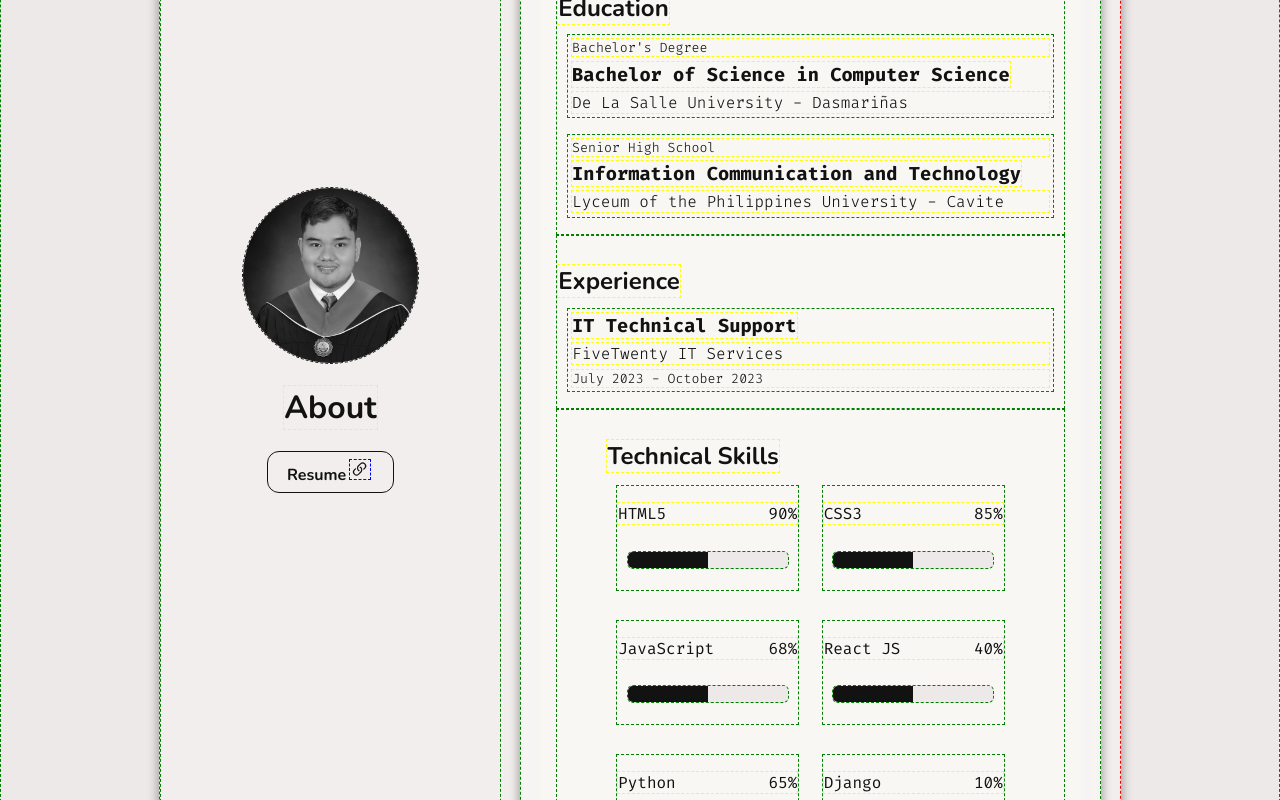
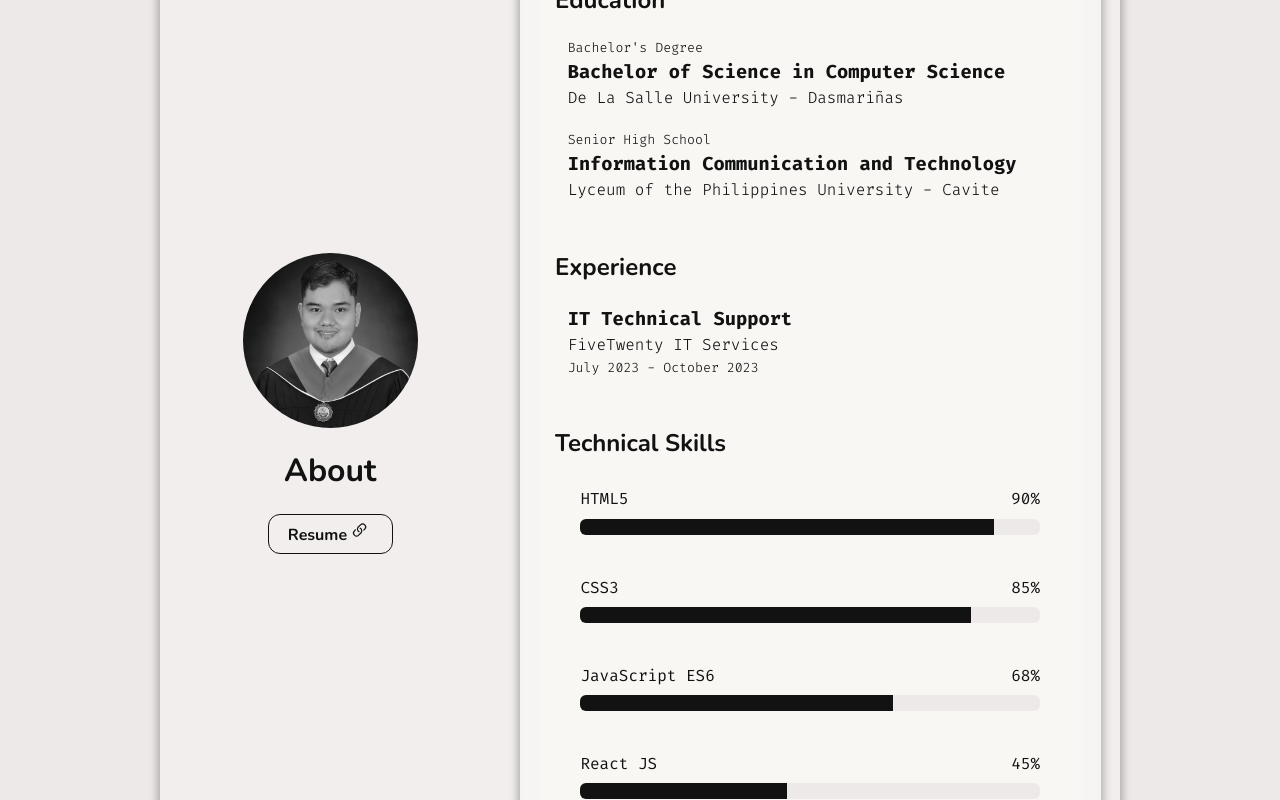
Before and after one commit to hecs2001/my-portfolio, a React (Vite) app: page / in a window 1280 px wide. Shown: the part 960-1760 px from the top of the page. Built offline with nearby package versions, Linux system fonts and the light colour scheme.

Commit message:
Quick Fix on Progress Bar

```diff
--- a/index.html
+++ b/index.html
@@ -2,7 +2,6 @@
 <html lang="en">
   <head>
     <meta charset="UTF-8" />
-    <link rel="icon" type="image/svg+xml" href="/vite.svg" />
     <meta name="viewport" content="width=device-width, initial-scale=1.0" />
     <link rel="preconnect" href="https://fonts.googleapis.com" />
     <link rel="preconnect" href="https://fonts.gstatic.com" crossorigin />
--- a/src/App.jsx
+++ b/src/App.jsx
@@ -24,7 +24,7 @@ function NavigationBar() {
         <NavigationButton name="projects" offset={-100} icon={<ProjectsIcon />}/>
         <NavigationButton name="contact" icon={<ContactIcon />}/>
       </div>
-      <button className="button" onClick={switchTheme}><MoonIcon /></button>
+      <button className="button" onClick={switchTheme}>{<MoonIcon />}</button>
     </div>
   )
 }
--- a/src/assets/data.js
+++ b/src/assets/data.js
@@ -36,10 +36,10 @@ const workExperience = [
 const devSkills = [
   { id: 0, skill: "HTML5", progress: 90 },
   { id: 1, skill: "CSS3", progress: 85 },
-  { id: 2, skill: "JavaScript", progress: 68 },
-  { id: 3, skill: "React JS", progress: 40 },
+  { id: 2, skill: "JavaScript ES6", progress: 68 },
+  { id: 3, skill: "React JS", progress: 45 },
   { id: 4, skill: "Python", progress: 65 },
-  { id: 5, skill: "Django", progress: 10 },
+  { id: 5, skill: "SQL", progress: 30 },
 ];
 
 const socialLinks = [
--- a/src/components/About.jsx
+++ b/src/components/About.jsx
@@ -64,8 +64,10 @@ export default function About() {
                   <h3>{title}</h3>
                   <h4>{company}</h4>
                   <h5>
-                    {nameMonth(startMonth)} {startYear} - {nameMonth(endMonth)}{" "}
-                    {endYear}
+                    {nameMonth(startMonth)} {startYear} -{" "}
+                    {endMonth === null && endYear === null
+                      ? "Present"
+                      : nameMonth(endMonth) + " " + endYear}
                   </h5>
                 </div>
               );
@@ -74,15 +76,20 @@ export default function About() {
         </div>
         <div className="skills-content">
           <h2>Technical Skills</h2>
-          {devSkills.map(({id, skill, progress}) => {
+          {devSkills.map(({ id, skill, progress }) => {
+            const progressStyle = { "--width": progress + "%" };
             return (
               <div key={id} className="progress-element">
-                <p className="progress-label" progress={progress + "%"}>{skill}</p>
-                <div className="progress-container" progress={progress + "%"}>
-                  <progress max={100} value={progress}>{progress}</progress>
+                <p className="progress-label" progress={progress + "%"}>
+                  {skill}
+                </p>
+                <div className="progress-container" style={progressStyle}>
+                  <progress max={100} value={progress}>
+                    {progress}
+                  </progress>
                 </div>
               </div>
-            )
+            );
           })}
         </div>
       </div>
--- a/src/components/Footer.jsx
+++ b/src/components/Footer.jsx
@@ -9,7 +9,7 @@ export default function Footer() {
         <button className="button" onClick={() => {window.open("https://www.react.dev", "_blank")}}><ReactIcon /></button>
       </div>
       <div className="footer-text">
-        <p>Hecs &copy; {new Date().getFullYear()}</p>
+        <p>&copy; {new Date().getFullYear()} Hector Liam Valdez</p>
         <p>All Rights Reserved</p>
       </div>
     </div>
--- a/src/components/Projects.jsx
+++ b/src/components/Projects.jsx
@@ -1,4 +1,14 @@
 import "../styles/Projects.css";
+
+function ProjectCard({ image, title, description }) {
+  return (
+    <div className="item-card glass">
+      <img src={image} />
+      <h3>{title}</h3>
+      <p>{description}</p>
+    </div>
+  );
+}
 
 export function Projects() {
   return (
@@ -7,7 +17,6 @@ export function Projects() {
         <h1>Projects</h1>
       </div>
       <div className="bottom-pane glass">
-        <h2>no projects yet...</h2>
       </div>
     </div>
   );
--- a/src/styles/About.css
+++ b/src/styles/About.css
@@ -33,8 +33,7 @@
     div {
       text-align: left;
       h2 {
-        margin-top: 1.8rem;
-        margin-bottom: 0rem;
+        margin-top: 2rem;
       }
       h3,
       h4,
@@ -56,19 +55,23 @@
 }
 
 .skills-content {
-  display: grid;
+  display: flex;
+  flex-direction: column;
   justify-content: space-evenly;
-  grid-template-columns: auto auto;
-  gap: 0.2rem;
+  margin: 0%;
   h2 {
-    text-align: center;
-    grid-column: 1 / span 2;
+    align-self: flex-start;
     height: fit-content;
   }
   .progress-element {
+    display: flex;
+    flex-direction: column;
     font-family: var(--mono-font);
+    width: 90%;
     .progress-label {
       position: relative;
+      width: 100%;
+      margin: 0%;
     }
     .progress-label::after {
       content: attr(progress);
@@ -80,7 +83,7 @@
       position: relative;
       display: inline-block;
       background: var(--base-color);
-      width: fit-content;
+      width: 100%;
       height: 1rem;
       border-radius: 6px;
       overflow: hidden;
@@ -94,7 +97,7 @@
       top: 0;
       left: 0;
       height: 100%;
-      width: 50%;
+      width: var(--width);
       background: var(--font-color);
     }
   }
--- a/src/styles/App.css
+++ b/src/styles/App.css
@@ -152,7 +152,7 @@ body {
 }
 
 /* DEBUGGING */
-/* */
+/*
 .container {
   border: 0.5px dashed red;
 }
@@ -164,4 +164,4 @@ h1, h2, h3, h4, h5, h6, p, label {
 }
 img, svg, button, input, progress {
   border: 0.5px dashed blue;
-}
+} */
```
